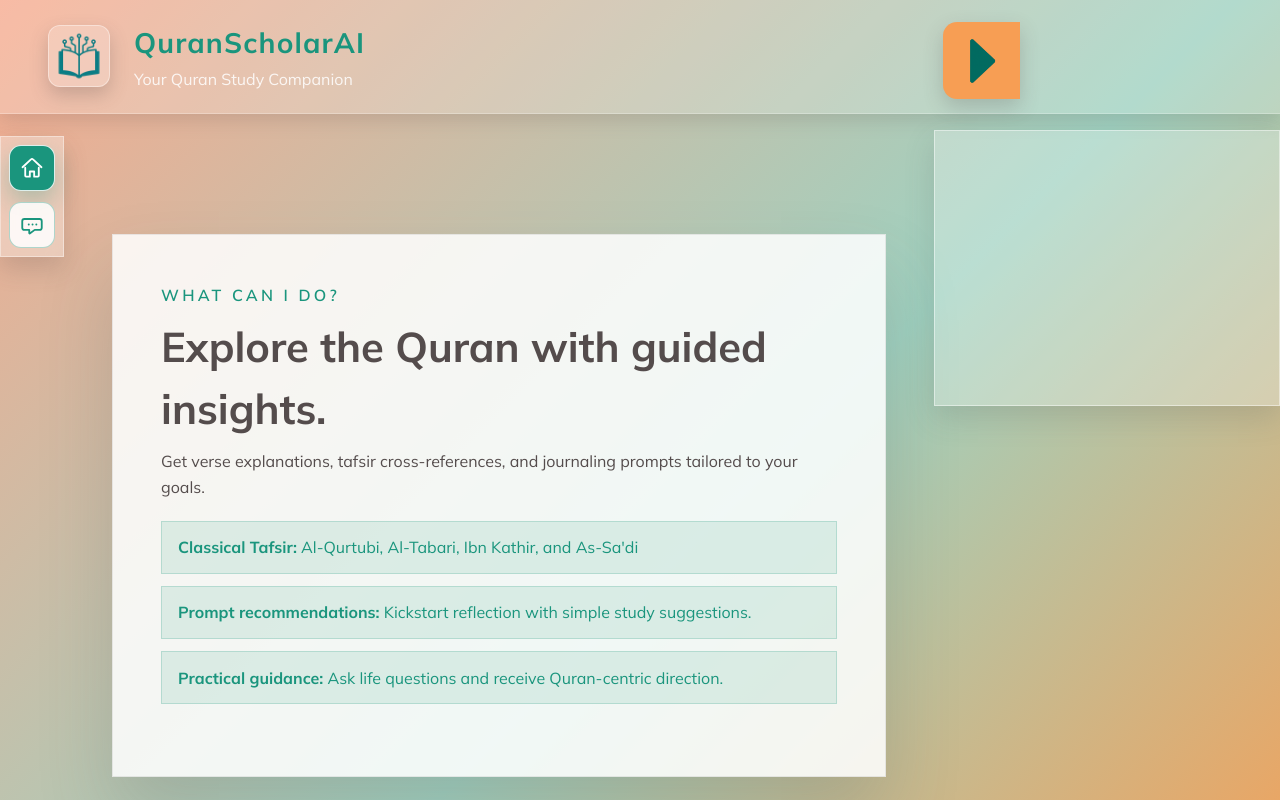
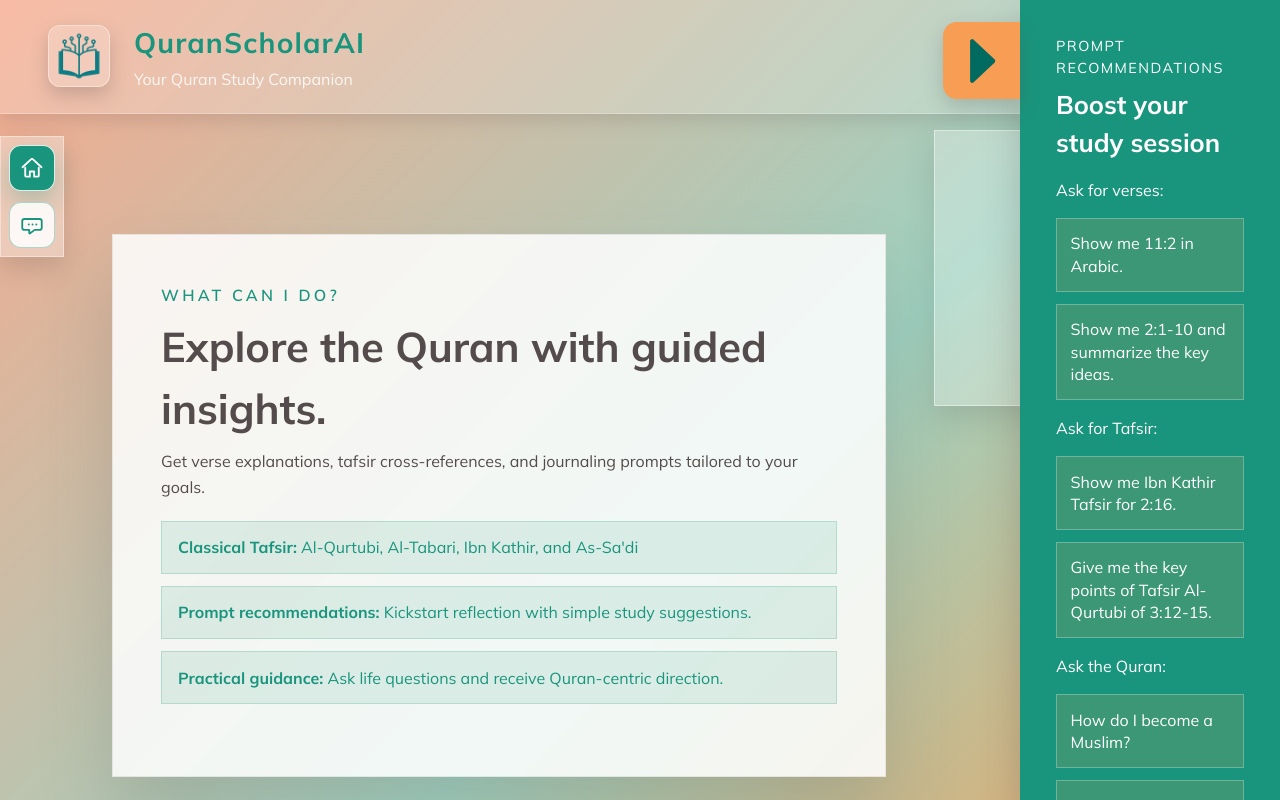
Before and after one commit to jacobmccartney/quran-ai, a React (Vite) app: page / in a window 1280 px wide. Both pictures are taken after a click on the button "Toggle prompt recommendations panel". Shown: the top 800 px of the page. Built offline with nearby package versions, Linux system fonts and the light colour scheme.

Commit message:
added read.png reading man, added search engine name, description, and icon

```diff
--- a/index.html
+++ b/index.html
@@ -2,7 +2,9 @@
 <html lang="en">
   <head>
     <meta charset="UTF-8" />
-    <link rel="icon" type="image/png" href="/icons/icon.png" />
+    <link rel="icon" type="image/png" href="/icons/logo.png" />
+    <link rel="shortcut icon" href="/icons/logo.png" />
+    <link rel="apple-touch-icon" href="/icons/logo.png" />
     <meta name="viewport" content="width=device-width, initial-scale=1.0" />
     <meta
       name="description"
@@ -19,7 +21,7 @@
       rel="stylesheet"
       href="https://fonts.googleapis.com/css2?family=Mulish:wght@400;500;600;700&display=swap"
     />
-    <title>QuranScholarAI - Your Quran Study Companion</title>
+    <title>QSAI - Your Quran Study Companion</title>
   </head>
   <body>
     <div id="root">
--- a/src/App.css
+++ b/src/App.css
@@ -88,7 +88,7 @@ body {
 .content-shell {
   width: 100%;
   display: flex;
-  align-items: flex-start;
+  align-items: stretch;
   gap: 0;
   padding: 0 0 clamp(1rem, 3vw, 2.5rem);
   box-sizing: border-box;
@@ -108,6 +108,7 @@ body {
   align-items: flex-start;
   position: sticky;
   top: clamp(6rem, 10vw, 8.5rem);
+  align-self: flex-start;
 }
 
 .page-switcher-pane__inner {
@@ -225,6 +226,8 @@ body {
   padding: 0;
   margin: 0;
   box-sizing: border-box;
+  align-self: stretch;
+  height: 100%;
 }
 
 .adsense-panel__frame {
@@ -239,6 +242,7 @@ body {
   align-items: center;
   justify-content: center;
   overflow: hidden;
+  height: 100%;
 }
 
 .adsense-panel__frame .adsbygoogle {
--- a/src/App.jsx
+++ b/src/App.jsx
@@ -118,7 +118,7 @@ function App() {
         en: {
           title: '',
           subtitle: '',
-          footer: '',
+          footer: 'Just a second...',
           getStarted: 'Start Chat',
           inputPlaceholder: 'Ask me anything...'
         }
@@ -178,40 +178,6 @@ function App() {
 
   const centerContent = isChatPage ? (
     <main className={`layout ${isSidebarOpen ? 'layout--sidebar-open' : ''}`}>
-      <aside
-        className={`feature-pane ${isSidebarOpen ? 'feature-pane--open' : ''}`}
-        aria-label="Prompt recommendations"
-      >
-        <div className="feature-pane__header">
-          <p className="feature-pane__eyebrow">Prompt recommendations</p>
-          <h2>Boost your study session</h2>
-          <p className="feature-pane__subheading">Ask for verses:</p>
-        </div>
-        <ul className="feature-pane__list">
-          <li>Show me 11:2 in Arabic.</li>
-          <li>Show me 2:1-10 and summarize the key ideas.</li>
-        </ul>
-        <p className="feature-pane__subheading">Ask for Tafsir:</p>
-        <ul className="feature-pane__list">
-          <li>Show me Ibn Kathir Tafsir for 2:16.</li>
-          <li>Give me the key points of Tafsir Al-Qurtubi of 3:12-15.</li>
-        </ul>
-        <p className="feature-pane__subheading">Ask the Quran:</p>
-        <ul className="feature-pane__list">
-          <li>How do I become a Muslim?</li>
-          <li>How do I pray?</li>
-          <li>Who is the Prophet Muhammed?</li>
-          <li>What can I eat and drink as a Muslim?</li>
-        </ul>
-         <p className="feature-pane__subheading">Study Questions:</p>
-         <ul className="feature-pane__list">
-          <li>What are some reflection questions for 24:35?</li>
-          <li>Summarize 4:10-20 and give me the common themes.</li>
-          <li>Compare Tafsir Ibn Kathir and Al-Qurtubi on 5:12.</li>
-        </ul>
-          <p className = "feature-pane__subheading"><br/></p>
-      </aside>
-
       <div className="primary-column">
         <section className="chat-card" aria-label="QS-AI chat window">
           <div id="n8n-chat" className="chat-container" />
@@ -248,6 +214,44 @@ function App() {
     </main>
   )
 
+  const featurePane = (
+    <aside
+      className={`feature-pane ${isSidebarOpen ? 'feature-pane--open' : ''}`}
+      aria-label="Prompt recommendations"
+    >
+      <div className="feature-pane__header">
+        <p className="feature-pane__eyebrow">Prompt recommendations</p>
+        <h2>Boost your study session</h2>
+        <p className="feature-pane__subheading">Ask for verses:</p>
+      </div>
+      <ul className="feature-pane__list">
+        <li>Show me 11:2 in Arabic.</li>
+        <li>Show me 2:1-10 and summarize the key ideas.</li>
+      </ul>
+      <p className="feature-pane__subheading">Ask for Tafsir:</p>
+      <ul className="feature-pane__list">
+        <li>Show me Ibn Kathir Tafsir for 2:16.</li>
+        <li>Give me the key points of Tafsir Al-Qurtubi of 3:12-15.</li>
+      </ul>
+      <p className="feature-pane__subheading">Ask the Quran:</p>
+      <ul className="feature-pane__list">
+        <li>How do I become a Muslim?</li>
+        <li>How do I pray?</li>
+        <li>Who is the Prophet Muhammed?</li>
+        <li>What can I eat and drink as a Muslim?</li>
+      </ul>
+      <p className="feature-pane__subheading">Study Questions:</p>
+      <ul className="feature-pane__list">
+        <li>What are some reflection questions for 24:35?</li>
+        <li>Summarize 4:10-20 and give me the common themes.</li>
+        <li>Compare Tafsir Ibn Kathir and Al-Qurtubi on 5:12.</li>
+      </ul>
+      <p className="feature-pane__subheading">
+        <br />
+      </p>
+    </aside>
+  )
+
   return (
     <>
       {topPane}
@@ -269,6 +273,7 @@ function App() {
         <div className="content-shell__main">{centerContent}</div>
         {adSection}
       </div>
+      {featurePane}
     </>
   )
 }
```
Also changed, not shown: public/icons/icon.png (deleted).
